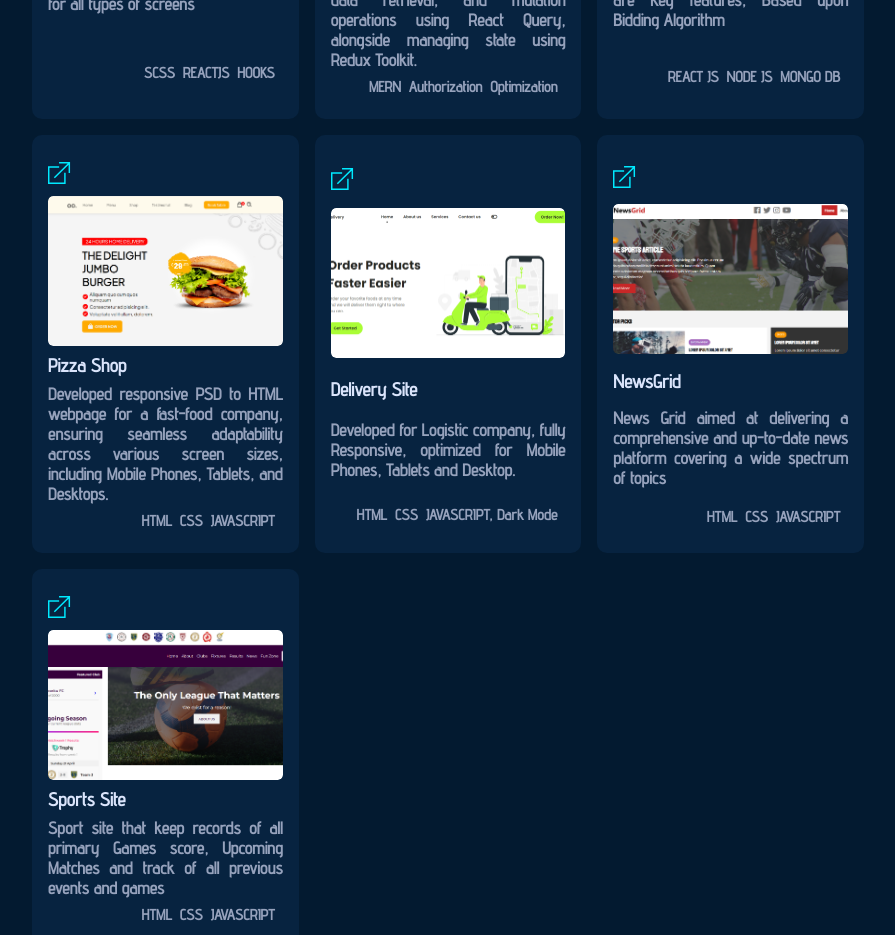
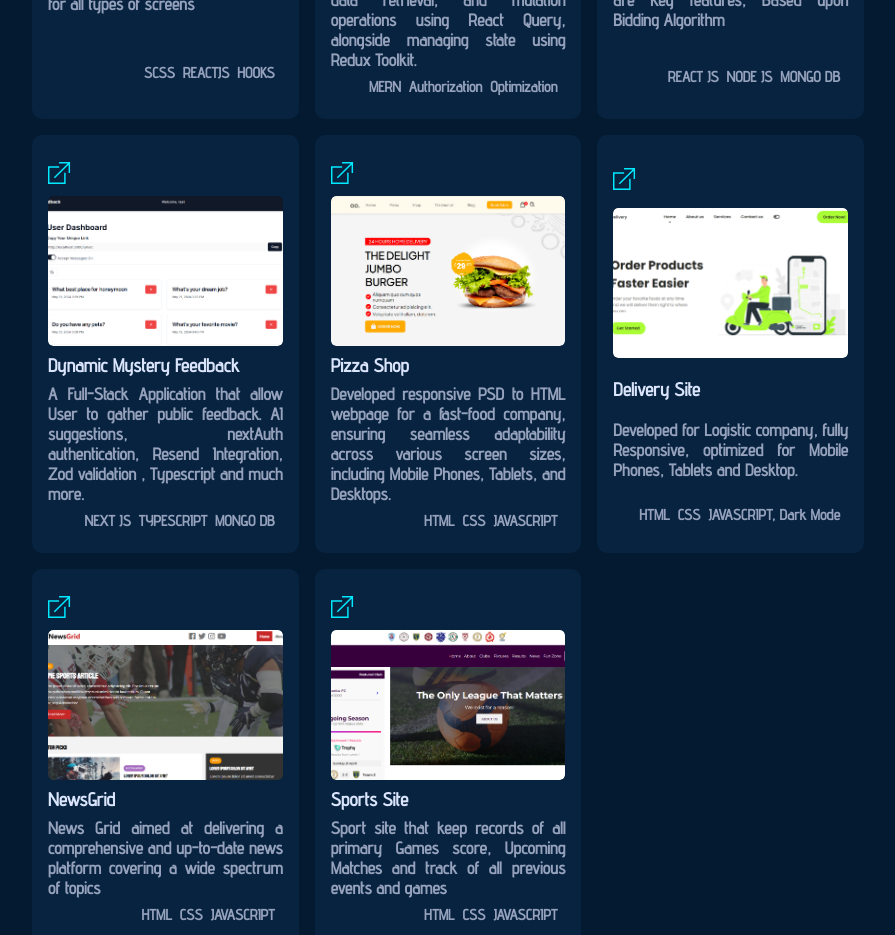
Before and after one commit to ShahzaibAftab/portfolio-site-react-scss, a React (Create React App) app: page / in a window 1280 px wide. Shown: the part 2220-3155 px from the top of the page, without its empty margins (192-1087 px from the left). Built offline with nearby package versions, Linux system fonts and the light colour scheme.

Commit message:
updated Projects + Resume

```diff
--- a/src/Components/Projects/DataApi.js
+++ b/src/Components/Projects/DataApi.js
@@ -5,7 +5,7 @@ import img8 from "./Images/delivery.PNG"
 import img9 from "./Images/newsgrid.PNG"
 import img10 from "./Images/trophy.PNG"
 import img12 from "./Images/travelholicfyp.PNG"
-import img14 from "./Images/chatapp.png"
+import img14 from "./Images/dashboard.PNG"
 
 const DataApi = [
   {
@@ -54,6 +54,19 @@ const DataApi = [
     desc: "A multivendor Platform for travel and tourism companies to provide their Services, based on seperate panels for Admin, Vendor And Client. Authentication and customized Trips are Key features, Based upon Bidding Algorithm ",
     tech1: "REACT JS",
     tech2: "NODE JS",
+    tech3: "MONGO DB",
+  },
+
+  {
+    id: 8,
+    image: img14,
+    demo: "https://github.com/ShahzaibAftab/mystery-feedback-fullstack",
+    livelink: "https://github.com/ShahzaibAftab/mystery-feedback-fullstack",
+    github: "https://github.com/ShahzaibAftab/mystery-feedback-fullstack",
+    title: "Dynamic Mystery Feedback",
+    desc: "A Full-Stack Application that allow User to gather public feedback.  AI suggestions, nextAuth authentication, Resend Integration, Zod validation , Typescript   and much more.",
+    tech1: "NEXT JS",
+    tech2: "TYPESCRIPT",
     tech3: "MONGO DB",
   },
   {
```
Also changed, not shown: src/Components/Projects/Images/dashboard.PNG (added), 1 other file (tests, documents, lock files or other folders).
